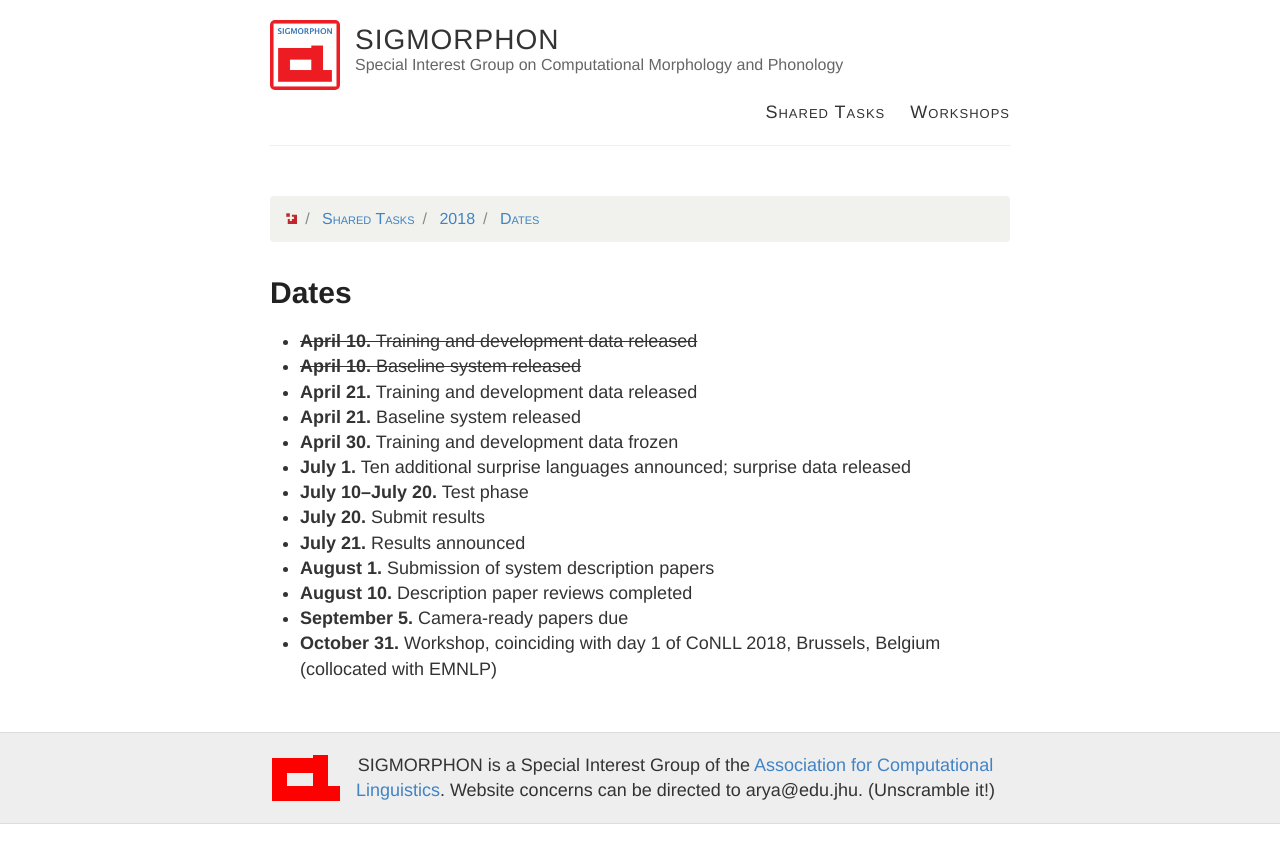
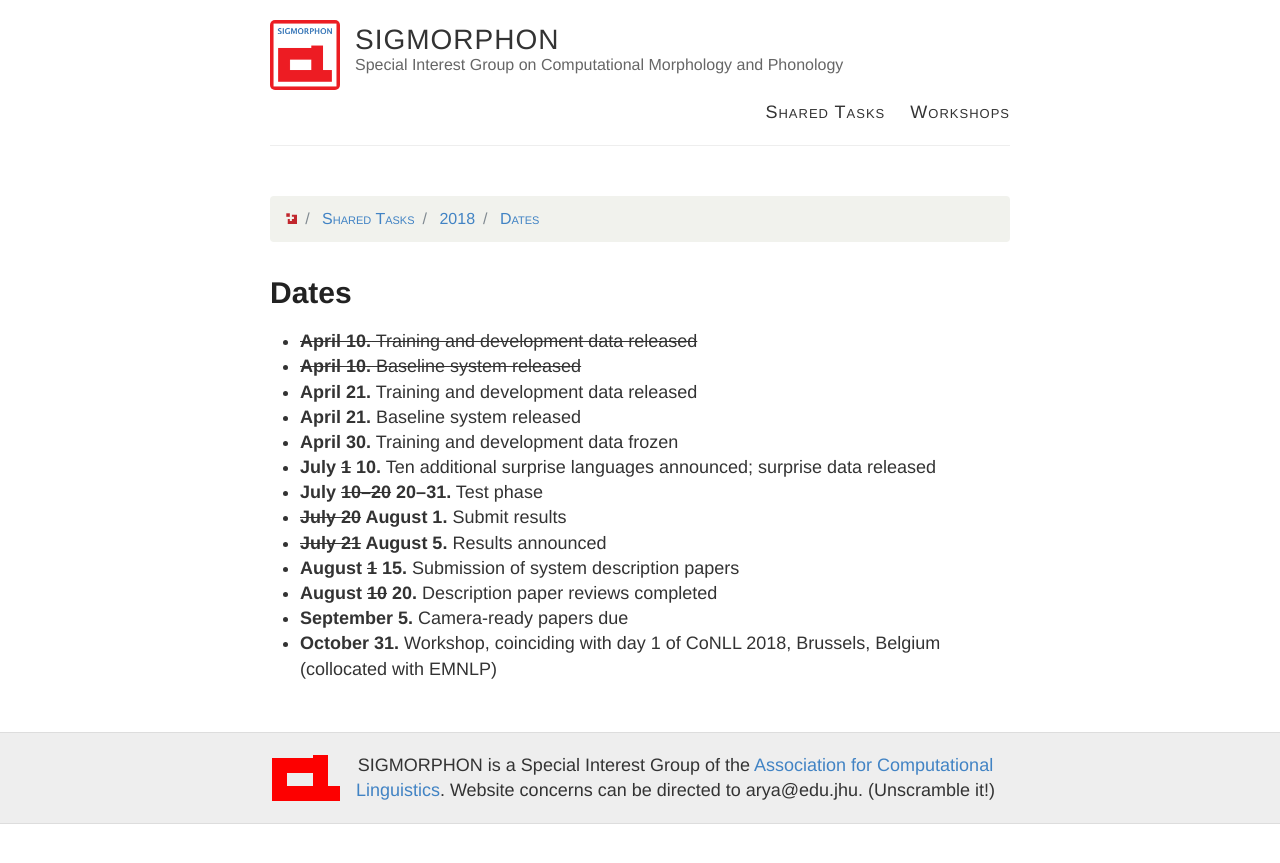
Before and after one commit to sigmorphon/sigmorphon.github.io, a Jekyll site: the page built from sharedtasks/2018/dates.md, in a window 1280 px wide. Shown: the top 863 px of the page. Built offline with Jekyll 4.4.1, drawn with Linux system fonts in a browser that asks for light colours.

Commit message:
Push back shared task dates

```diff
--- a/sharedtasks/2018/dates.md
+++ b/sharedtasks/2018/dates.md
@@ -9,11 +9,11 @@ title: "Dates"
 * **April 21.** Training and development data released
 * **April 21.** Baseline system released
 * **April 30.** Training and development data frozen
-* **July 1.** Ten additional surprise languages announced; surprise data released
-* **July 10–July 20.** Test phase
-* **July 20.** Submit results
-* **July 21.** Results announced
-* **August 1.** Submission of system description papers
-* **August 10.** Description paper reviews completed
+* **July <del>1</del> 10.** Ten additional surprise languages announced; surprise data released
+* **July <del>10–20</del> 20–31.** Test phase
+* **<del>July 20</del> August 1.** Submit results
+* **<del>July 21</del> August 5.** Results announced
+* **August <del>1</del> 15.** Submission of system description papers
+* **August <del>10</del> 20.** Description paper reviews completed
 * **September 5.** Camera-ready papers due
 * **October 31.** Workshop, coinciding with day 1 of CoNLL 2018, Brussels, Belgium (collocated with EMNLP)
```
